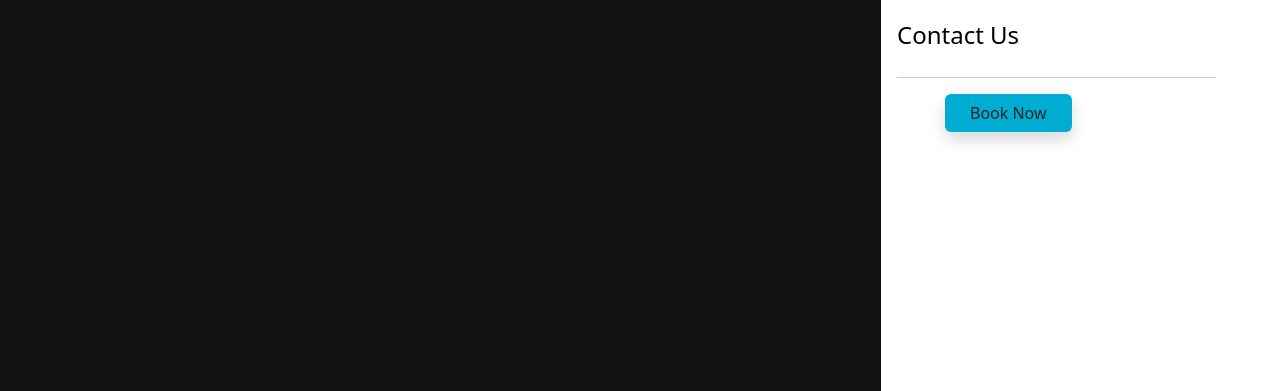
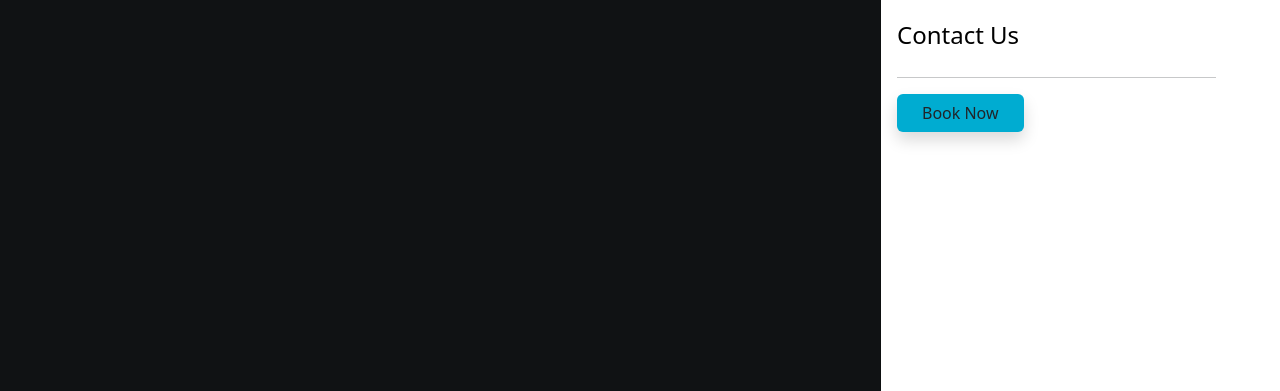
Before and after one commit to Quinn0324/dsn1713-skyhighadventures, a plain HTML site: page index.html in a window 1280 px wide. Both pictures are taken after a click on the button "Toggle navigation". Shown: the part 409-800 px from the top of the page. Drawn offline with nearby package versions, Linux system fonts and the light colour scheme; files that its build step writes are made by us from their sources.

Commit message:
Header/Nav Final

```diff
--- a/index.html
+++ b/index.html
@@ -49,7 +49,7 @@
                       <li><hr class="dropdown-lg-divider"></li>
                     </ul>
 
-                      <button class="btn justify-content-end me-lg-5 ms-lg-5 px-4 shadow" style="background-color: #00ACD1;"  type="submit">Book Now</button>
+                      <button class="btn justify-content-end me-xxl-5 ms-xxl-5 px-4 shadow" style="background-color: #00ACD1;"  type="submit">Book Now</button>
 
                   </div>
 
```
